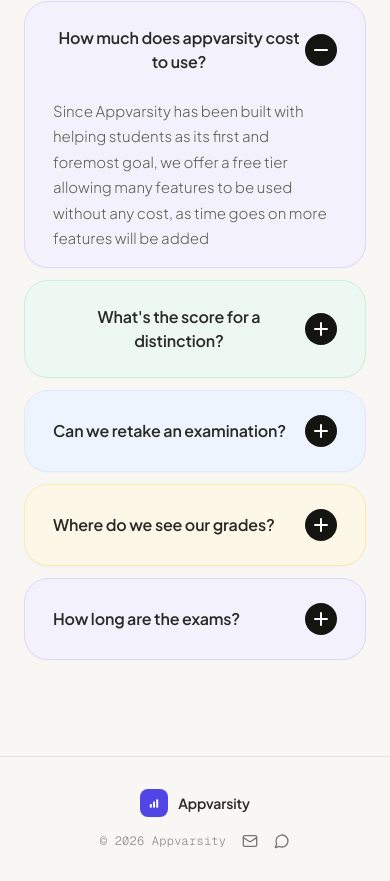
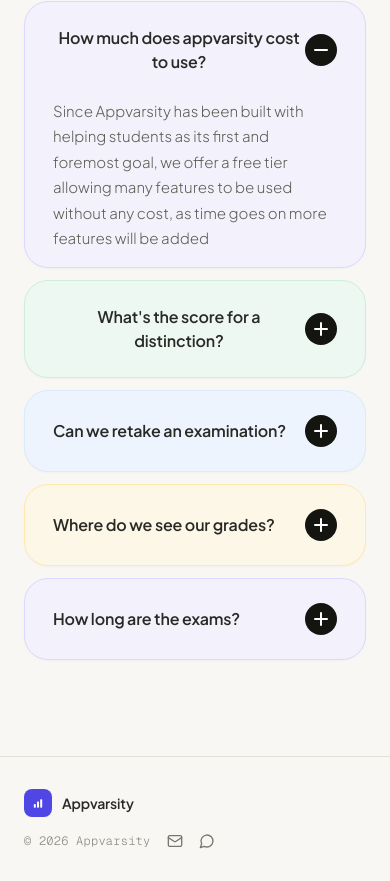
Before and after one commit to somkenemuscle/AppVarsity, a Next.js app: page / in a window 390 px wide. Shown: the part 4297-5178 px from the top of the page. Built offline with nearby package versions, Linux system fonts and the light colour scheme; no server answers.

Commit message:
Left-align footer content on small screens

```diff
--- a/components/shared/Footer.tsx
+++ b/components/shared/Footer.tsx
@@ -19,7 +19,7 @@
             transition={{ duration: 0.5 }}
             className="w-full border-t border-[#e2e1da] bg-[#f8f7f4] px-6 py-8 text-[#292a26] md:px-8 dark:border-[#26271f] dark:bg-[#131412] dark:text-[#f4f2ec]"
         >
-            <div className="mx-auto flex max-w-6xl flex-col items-center gap-4 md:flex-row md:justify-between">
+            <div className="mx-auto flex max-w-6xl flex-col items-start gap-4 text-left md:flex-row md:items-center md:justify-between">
                 <Link href="/" className="flex items-center gap-2.5">
                     <span className="flex h-7 w-7 items-center justify-center rounded-lg bg-[#4f46e5]">
                         <BrandMark className="h-3 w-3 text-white" />
```
